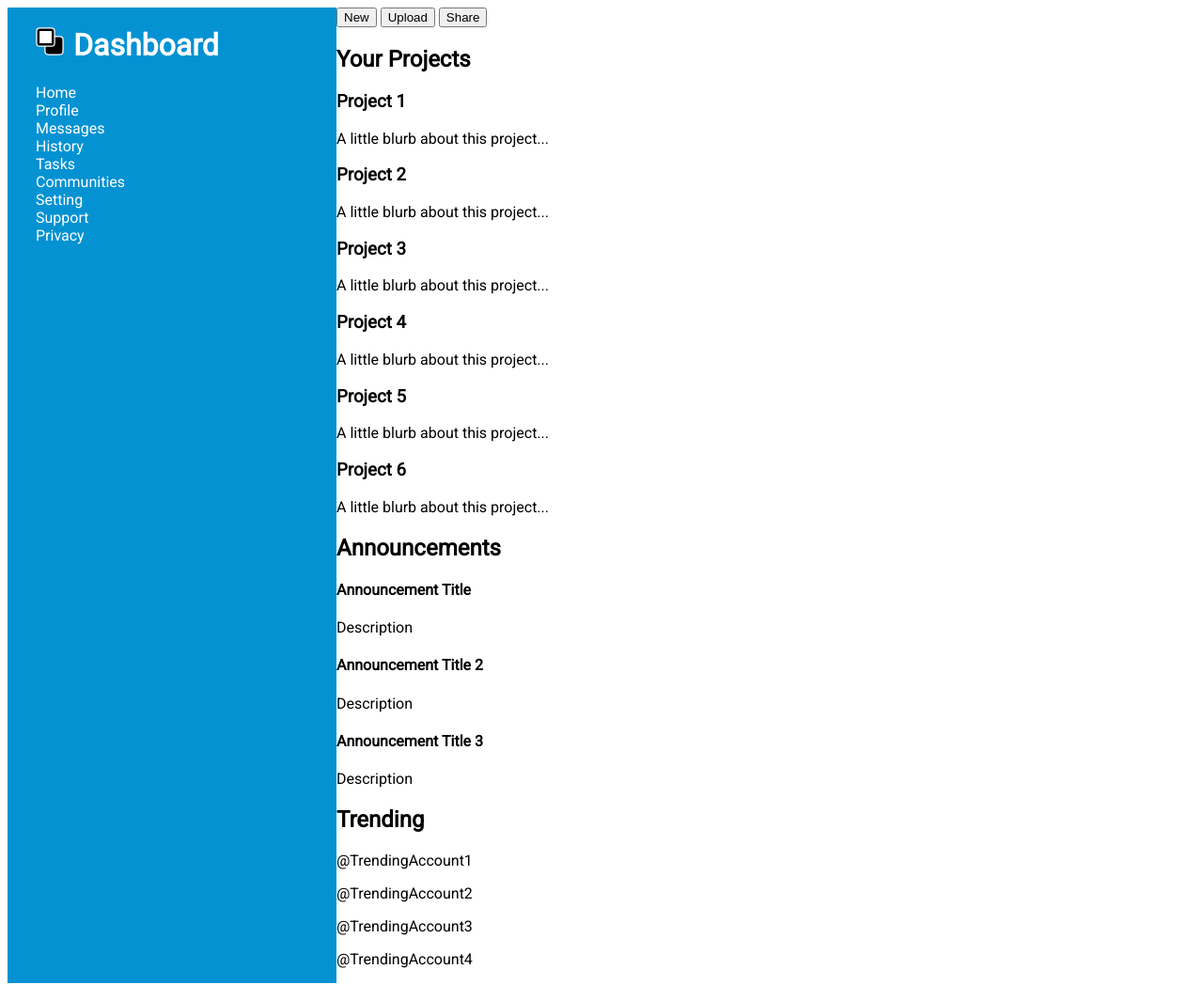
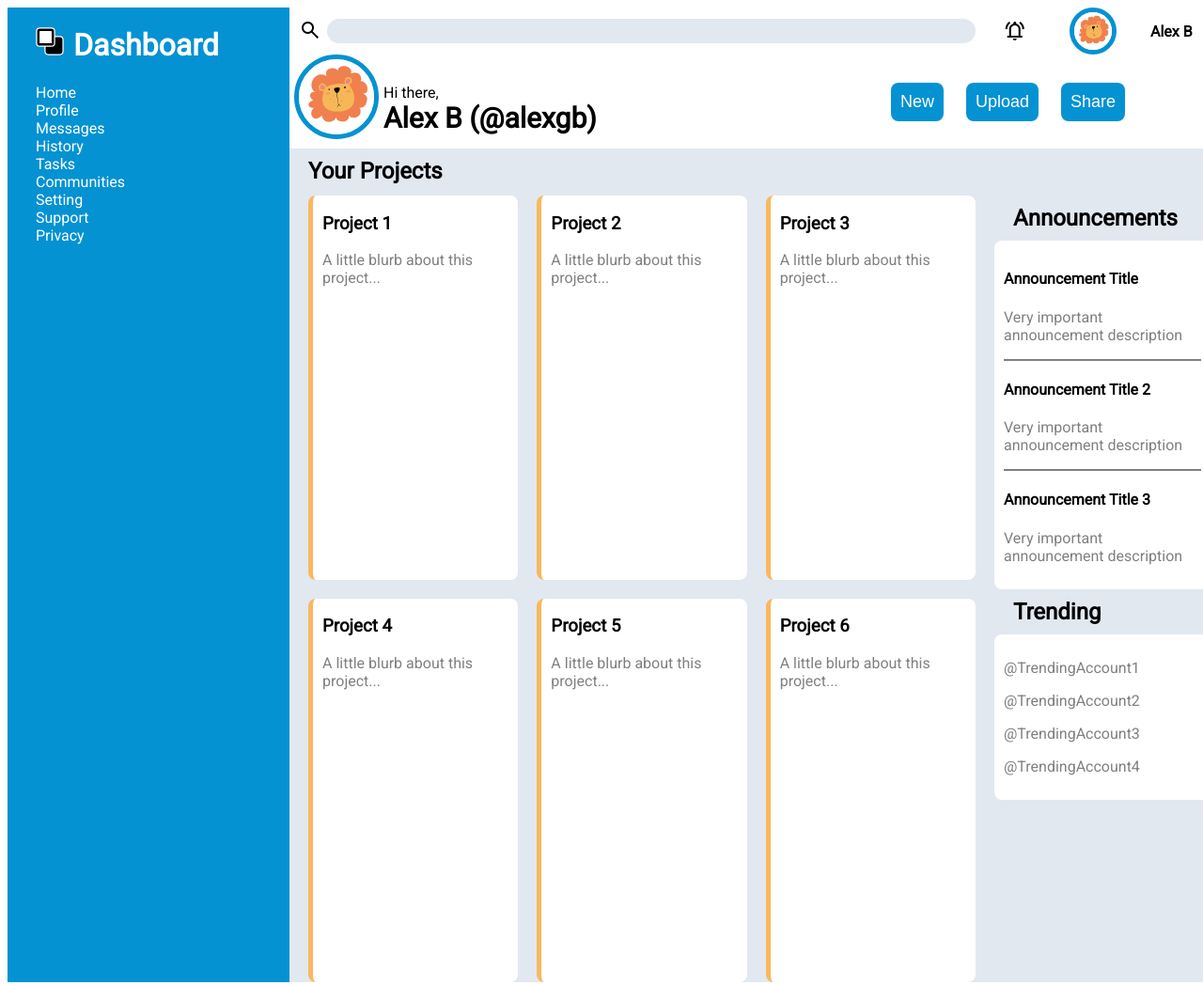
Before and after one commit to barnettalex99/adminDashboard, a plain HTML site: page index.html in a window 1280 px wide. Shown: the whole page at 94% size. Drawn offline with nearby package versions, Linux system fonts and the light colour scheme.

Commit message:
initial CSS grid elements added

```diff
--- a/index.html
+++ b/index.html
@@ -9,12 +9,16 @@
     <link rel="preconnect" href="https://fonts.googleapis.com">
     <link rel="preconnect" href="https://fonts.gstatic.com" crossorigin>
     <link href="https://fonts.googleapis.com/css2?family=Roboto&display=swap" rel="stylesheet">
+    <link rel="stylesheet" href="https://fonts.googleapis.com/css2?family=Material+Symbols+Outlined:opsz,wght,FILL,GRAD@20..48,100..700,0..1,-50..200" />
+    <link rel="stylesheet" href="https://fonts.googleapis.com/css2?family=Material+Symbols+Outlined:opsz,wght,FILL,GRAD@20..48,100..700,0..1,-50..200" />
+
+
 </head>
 <body>
     <div class="content">
         <div class="side-menu">
             <div class="dash-header-container">
-                <img src="dashboard-logo.svg">
+                <img src="dashboard-logo.svg" id="dashboard-logo">
                 <h1>Dashboard</h1>
             </div>
             <div class="menu-item">Home</div>
@@ -29,20 +33,28 @@
             <div class="menu-item">Privacy</div>
         </div>
         <div class="main-content">
-            <div class="fixed-header">
-                <div class="search-bar"></div>
-                <div class="account-shortcuts"></div>
-                <div class="profile-logo"></div>
-                <div class="welcome-message"></div>
-                <div class="profile-name"></div>
+            <div class="top-header">
+                <div class="search-bar">
+                    <span class="material-symbols-outlined" id="search-logo">search</span>
+                    <input type="text" name="search-input">
+                </div>
+                <div class="account-shortcuts">
+                    <span class="material-symbols-outlined">notifications_active</span>
+                    <img src="lion-icon.png" id="shortcuts-lion-icon">
+                    <div class="shortcuts-name">Alex B</div>
+                </div>
+                <img src="lion-icon.png" id="header-lion-icon">
+                <div class="welcome-message">Hi there,</div>
+                <div class="profile-name">Alex B (@alexgb)</div>
                 <div class="header-button-container">
                     <button type="button" id="new">New</button>
                     <button type="button" id="upload">Upload</button>
                     <button type="button" id="share">Share</button>
                 </div>
             </div>
+            <div class="project-and-extras-container">
+                <h2>Your Projects</h2>
                 <div class="project-container">
-                <h2>Your Projects</h2>
                     <div class="project">
                         <h3>Project 1</h3>
                         <p>A little blurb about this project...</p>
@@ -76,21 +88,24 @@
                 </div>
                 <div class="announcements-container">
                     <h2>Announcements</h2>
+                    <div class="announcement-items">
                         <div class="announcement">
                             <h4>Announcement Title</h4>
-                    <p> Description</p>
+                            <p> Very important announcement description</p>
                         </div>
                         <div class="announcement">
                             <h4>Announcement Title 2</h4>
-                    <p> Description</p>
+                            <p> Very important announcement description</p>
                         </div>
                         <div class="announcement">
                             <h4>Announcement Title 3</h4>
-                    <p> Description</p>
+                            <p> Very important announcement description</p>
+                        </div>
                     </div>
                 </div>
                 <div class="trending-container">
                     <h2>Trending</h2>
+                    <div class="trending-items">
                         <div class="trending-item">
                             <div class="trending-logo-photo-container"></div>
                             <p> @TrendingAccount1</p>
@@ -110,5 +125,7 @@
                     </div>
                 </div>
             </div>
+        </div>
+    </div>
 </body>
 </html>
--- a/styles.css
+++ b/styles.css
@@ -1,8 +1,15 @@
+html,body{
+    height:100%;
+    width: 100%;
+}
 .content{
+    height:100%;
+    width: 100%;
     font-family: 'Roboto', Arial, sans-serif;
     display:grid;
-    grid-template-columns: clamp(250px, 35%, 350px) 1fr;
+    grid-template-columns: clamp(250px, 35%, 300px) 1fr;
     grid-template-rows: 1fr;
+    background-color: #E2E8F0;
 }
 .side-menu{
     background-color:#0492D2 ;
@@ -16,9 +23,184 @@
     justify-content:flex-start;
 }
 
-img{
+#dashboard-logo{
     margin-top: 21.44px;
     margin-right: 10px;
     height: 30px;
     width: 30px;
 }
+
+.top-header{
+    background-color: white;
+    display:grid;
+    grid-template-columns: 100px 1fr 100px 250px;
+    grid-template-rows: 50px 50px 50px;
+}
+
+.search-bar{
+    display:grid;
+    grid-template-columns: 40px 1fr;
+    grid-template-rows: 1fr;
+    grid-column-start: 1;
+    grid-column-end: 4;
+    align-self: center;
+    justify-content: center;
+}
+
+#shortcuts-lion-icon{
+    height: 40px;
+    width: 40px;
+    border: 5px solid #0492D2;
+    border-radius: 80px;
+}
+
+.account-shortcuts{
+    display:grid;
+    grid-template-columns: 1fr 1fr 1fr;
+    grid-template-rows: 1fr;
+    align-items: center;
+    justify-items: center;
+}
+
+.shortcuts-name{
+    font-weight: bold;
+}
+
+#header-lion-icon{
+    height: 80px;
+    width: 80px;
+    border: 5px solid #0492D2;
+    border-radius: 80px;
+    grid-column-start: 1;
+    grid-column-end: 2;
+    align-self: flex-start;
+    justify-self: center;
+}
+
+.welcome-message{
+    grid-column-start: 2;
+    grid-column-end: 3;
+    grid-row-start: 2;
+    grid-column-end: 3;
+    align-self:flex-end;
+    justify-content: flex-end;
+}
+
+.profile-name{
+    grid-column-start: 2;
+    grid-column-end: 3;
+    grid-row-start: 3;
+    grid-column-end: 4;
+    align-self: flex-start;
+    font-size: 30px;
+    font-weight: bold;
+}
+
+.header-button-container{
+    grid-column-start: 3;
+    grid-column-end: 5;
+    grid-row-start: 2;
+    grid-row-end: 4;
+    align-self: center;
+}
+
+input{
+    height: 24px;
+    border-radius: 16px;
+    background-color: #E2E8F0;
+    border: none;
+}
+
+.header-button-container button{
+    padding: 10px;
+    border: none;
+    background: none;
+    background-color: #0492D2;
+    color: white;
+    border-radius: 8px;
+    margin: 10px;
+    font-size: 18px;
+}
+
+#search-logo{
+    padding-left: 10px;
+}
+
+.project-and-extras-container{
+    display:grid;
+    grid-template-columns: 1fr 250px;
+    grid-template-rows: 50px 1fr 1fr;
+    background-color: #E2E8F0;
+}
+
+.project-container{
+    display:grid;
+    grid-template-columns: 1fr 1fr 1fr;
+    grid-template-rows: 1fr 1fr;
+    grid-column-start: 1;
+    grid-column-end: 2;
+    grid-row-start: 2;
+    grid-row-end: 4;
+    gap: 20px;
+    padding-left: 20px;
+}
+
+h2{
+    padding-left: 10px;
+    grid-column: 1/2;
+    grid-row: 1/2;
+    margin: 10px;
+}
+
+.project{
+    background-color: white;
+    border-left: 5px solid #FAB75F;
+    border-radius: 8px;
+    padding-left: 10px;
+}
+
+.announcements-container{
+    padding-left: 20px;
+    grid-column: 2/3;
+    grid-row: 2/3;
+}
+
+.trending-container{
+    padding-left: 20px;
+    grid-column: 2/3;
+    grid-row: 3/4;
+}
+
+.announcement-items{
+    grid-template-columns: 1fr;
+    grid-template-rows: 1fr 1fr 1fr;
+    background-color: white;
+    padding: 10px;
+    border-radius: 8px;
+}
+
+.trending-items{
+    grid-template-columns: 1fr;
+    grid-template-rows: 1fr 1fr 1fr 1fr;
+    background-color: white;
+    padding: 10px;
+    border-radius: 8px;
+}
+
+p{
+    font-size: 16px;
+    color: grey;
+
+}
+ h4{
+    font-weight: bold;
+
+ }
+
+ .announcement{
+    border-bottom: 2px solid grey;
+ }
+
+ .announcement:last-of-type{
+    border:none;
+ }
```
Also changed, not shown: lion-icon.png (added). Lines whose indentation alone changed are shown as unchanged.
